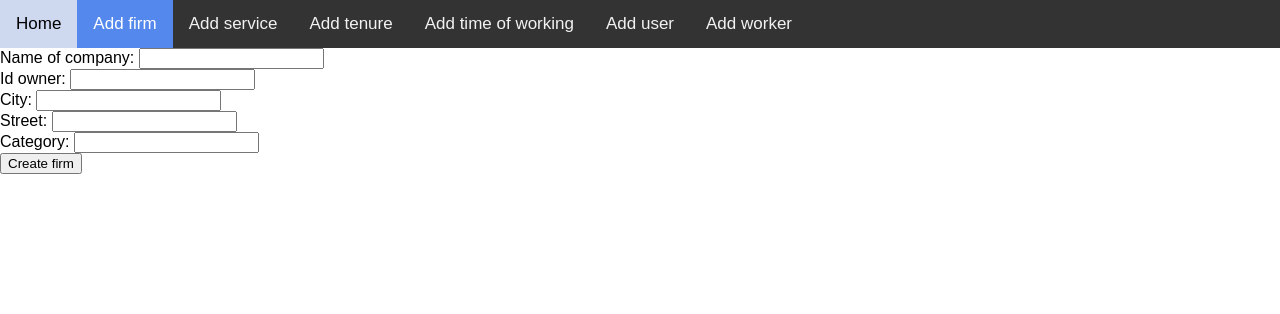
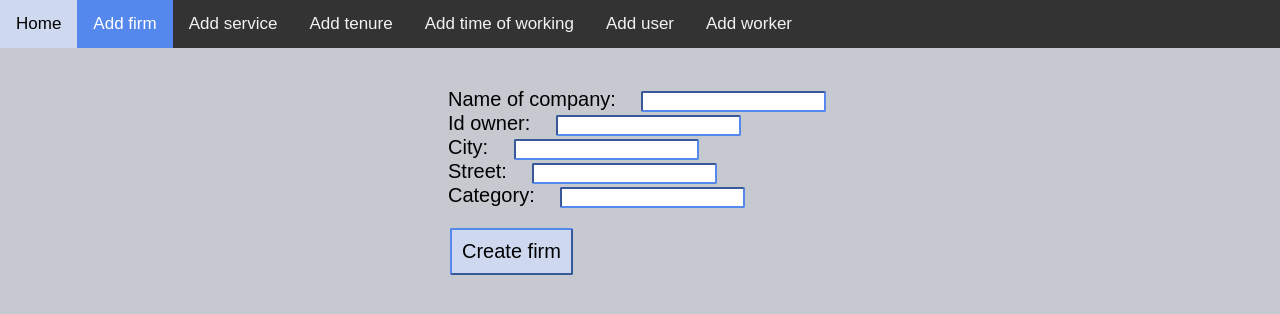
Before and after one commit to AnetaKopera/YourBeautyWebsite, a PHP site: page /create_firm_form.php in a window 1280 px wide. Shown: the top 314 px of the page. Run offline with PHP 8.4, Linux system fonts and the light colour scheme.

Commit message:
Dodano duuużo rzeczy

```diff
--- a/create_firm_form.php
+++ b/create_firm_form.php
@@ -1,3 +1,13 @@
+<?php
+	session_start();
+
+	/*if ((isset($_SESSION['zalogowany'])) && ($_SESSION['zalogowany']==true))
+	{
+		header('Location: login.php');
+		exit();
+	}*/
+?>
+
 <!DOCTYPE html>
 <html>
 <head>
@@ -7,7 +17,10 @@
 <link rel="stylesheet" href="style.css">
 
 </head>
-<body>
+
+<body >
+
+
 
 
 <div class="topnav">
@@ -20,6 +33,7 @@
   <a href="create_worker_form.php">Add worker </a>
 </div>
 
+<div class="formularz">
 	<form action="add_new_firm.php" method="post">
 
 	<label for="nameOfCompany">Name of company: </label>
@@ -40,8 +54,33 @@
 	<label for="category">Category: </label>
 	<input type="text" id = "category" name = "category"><br>
 
-<input type="submit" value="Create firm">
+	<input type="submit" id="butonek" value="Create firm">
 	</form>
+
+	<div id="snackbar">Firm successfull added!</div>
+
+	<script>
+	function MyFunction()
+	{
+		var x = document.getElementById("snackbar");
+		x.className = "show";
+		setTimeout(function(){ x.className = x.className.replace("show", ""); }, 3000);
+	}
+	</script>
+	<?php
+	if(isset($_SESSION['added_user']) && ($_SESSION['added_user']==true))
+	{
+
+		echo '<script type="text/javascript">',
+		'MyFunction();',
+		'</script>';
+
+		unset($_SESSION['added_user']);
+
+	}
+	?>
+
+</div>
 
 </body>
 </html>
--- a/create_tenure_form.php
+++ b/create_tenure_form.php
@@ -21,6 +21,7 @@
   <a href="create_worker_form.php">Add worker </a>
 </div>
 
+<div class="formularz">
 	<form action="add_new_tenure.php" method="post">
 
 
@@ -38,6 +39,7 @@
 
 	<input type="submit" value="Create tenure">
 	</form>
+</div>
 
 </body>
 </html>
--- a/create_timeofworking_form.php
+++ b/create_timeofworking_form.php
@@ -20,6 +20,7 @@
   <a  href="create_worker_form.php">Add worker </a>
 </div>
 
+<div class="formularz">
 	<form action="add_new_timeofworking.php" method="post">
 
 
@@ -73,5 +74,7 @@
 	<input type="submit" value="Create time of working">
 	</form>
 
+</div>
+
 </body>
 </html>
--- a/create_user_form.php
+++ b/create_user_form.php
@@ -20,6 +20,7 @@
   <a  href="create_worker_form.php">Add worker </a>
 </div>
 
+<div class="formularz">
 	<form action="add_new_user.php" method="post">
 
 	<label for="surname">Surname: </label>
@@ -51,6 +52,7 @@
 
 	<input type="submit" value="Create user">
 	</form>
+</div>
 
 </body>
 </html>
--- a/create_worker_form.php
+++ b/create_worker_form.php
@@ -21,6 +21,7 @@
   <a class="active" href="create_worker_form.php">Add worker </a>
 </div>
 
+<div class="formularz">
 	<form action="add_new_user.php" method="post">
 	<!--INSERT INTO `workers`( `idUser`, `idFirm`, `idWorkSchedule`) VALUES (")-->
 	<label for="idUser">Id user: </label>
@@ -34,6 +35,7 @@
 
 	<input type="submit" value="Create worker">
 	</form>
+</div>
 
 </body>
 </html>
--- a/mainMenu.php
+++ b/mainMenu.php
@@ -16,8 +16,8 @@
 </div>
 
 <div style="padding-left:16px">
-  <h2>Top Navigation Example</h2>
-  <p>Some content..</p>
+  <h2>Hello administrator!</h2>
+  <p>Choose option in naviationbar to add values, edit or  display tables. </p>
 </div>
 
 </body>
--- a/style.css
+++ b/style.css
@@ -1,6 +1,45 @@
 body {
   margin: 0;
   font-family: Arial, Helvetica, sans-serif;
+  background-color:#c6c9cf;
+
+}
+
+input[type=submit] {
+  border-radius: 2px;
+  background-color: #ced9f0;
+  border-color: #5588ed;
+  color: #000000;
+  text-align: center;
+  font-size: 20px;
+  padding: 10px;
+  transition: all 0.5s;
+  cursor: pointer;
+  margin: 2px;
+  margin-top: 20px;
+
+}
+
+
+input[type=text] {
+  border-radius: 2px;
+  border-color: #5588ed;
+
+}
+
+label
+{
+	margin-right: 20px;
+}
+
+.formularz {
+  margin-top: 30px;
+  margin-bottom:auto;
+  margin-left:auto;
+  margin-right:auto;
+  width: 30%;
+  padding: 10px;
+  font-size: 20px;
 }
 
 .topnav {
@@ -26,3 +65,79 @@ body {
   background-color: #5588ed;
   color: white;
 }
+
+
+
+
+
+
+
+/* The snackbar - position it at the bottom and in the middle of the screen */
+#snackbar {
+  visibility: hidden; /* Hidden by default. Visible on click */
+  min-width: 250px; /* Set a default minimum width */
+  margin-left: -125px; /* Divide value of min-width by 2 */
+  background-color: #333; /* Black background color */
+  color: #fff; /* White text color */
+  text-align: center; /* Centered text */
+  border-radius: 2px; /* Rounded borders */
+  padding: 16px; /* Padding */
+  position: fixed; /* Sit on top of the screen */
+  z-index: 1; /* Add a z-index if needed */
+  left: 50%; /* Center the snackbar */
+  bottom: 30px; /* 30px from the bottom */
+}
+
+/* Show the snackbar when clicking on a button (class added with JavaScript) */
+#snackbar.show {
+  visibility: visible; /* Show the snackbar */
+  /* Add animation: Take 0.5 seconds to fade in and out the snackbar.
+  However, delay the fade out process for 2.5 seconds */
+  -webkit-animation: fadein 0.5s, fadeout 0.5s 2.5s;
+  animation: fadein 0.5s, fadeout 0.5s 2.5s;
+}
+
+#snackbar2 {
+  visibility: hidden; /* Hidden by default. Visible on click */
+  min-width: 250px; /* Set a default minimum width */
+  margin-left: -125px; /* Divide value of min-width by 2 */
+  background-color: #333; /* Black background color */
+  color: #fff; /* White text color */
+  text-align: center; /* Centered text */
+  border-radius: 2px; /* Rounded borders */
+  padding: 16px; /* Padding */
+  position: fixed; /* Sit on top of the screen */
+  z-index: 1; /* Add a z-index if needed */
+  left: 50%; /* Center the snackbar */
+  bottom: 30px; /* 30px from the bottom */
+}
+
+/* Show the snackbar when clicking on a button (class added with JavaScript) */
+#snackbar2.show {
+  visibility: visible; /* Show the snackbar */
+  /* Add animation: Take 0.5 seconds to fade in and out the snackbar.
+  However, delay the fade out process for 2.5 seconds */
+  -webkit-animation: fadein 0.5s, fadeout 0.5s 2.5s;
+  animation: fadein 0.5s, fadeout 0.5s 2.5s;
+}
+
+/* Animations to fade the snackbar in and out */
+@-webkit-keyframes fadein {
+  from {bottom: 0; opacity: 0;}
+  to {bottom: 30px; opacity: 1;}
+}
+
+@keyframes fadein {
+  from {bottom: 0; opacity: 0;}
+  to {bottom: 30px; opacity: 1;}
+}
+
+@-webkit-keyframes fadeout {
+  from {bottom: 30px; opacity: 1;}
+  to {bottom: 0; opacity: 0;}
+}
+
+@keyframes fadeout {
+  from {bottom: 30px; opacity: 1;}
+  to {bottom: 0; opacity: 0;}
+}
```
Also changed, not shown: add_new_firm.php (+13 -0 lines), configuration.php (added, +47 -0 lines), create_service_form.php (+19 -0 lines). Lines whose indentation alone changed are shown as unchanged.
